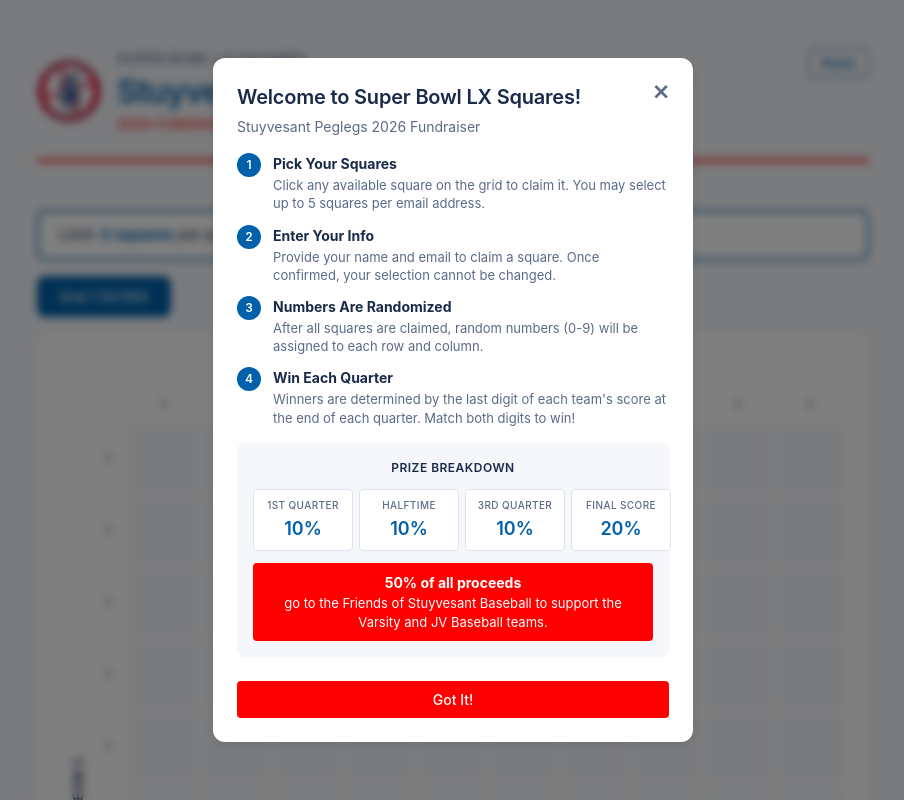
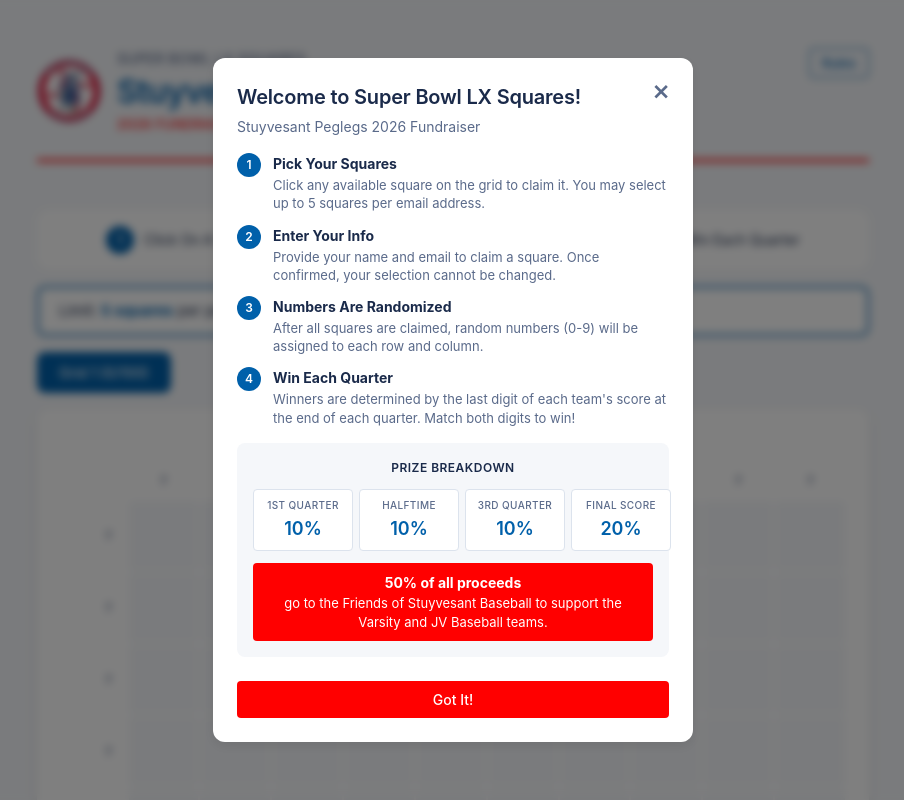
Before and after one commit to stevemarchese/superbowl-squares, a Flask app: page / in a window 1280 px wide. Shown: the whole page, without its empty margins (187-1091 px from the left). Run offline with Flask 3, Linux system fonts and the light colour scheme; data comes from the database, SQL or seed files in the repository.

Commit message:
Add quick steps guide above the grid

```diff
--- a/static/style.css
+++ b/static/style.css
@@ -158,6 +158,48 @@ body {
 
 .limit-control.admin-only.visible {
     display: flex !important;
+}
+
+/* Quick Steps */
+.quick-steps {
+    display: flex;
+    justify-content: center;
+    gap: 24px;
+    flex-wrap: wrap;
+    margin-bottom: 16px;
+    padding: 16px;
+    background: var(--color-surface);
+    border-radius: var(--radius-lg);
+    box-shadow: var(--shadow-sm);
+}
+
+.step-item {
+    display: flex;
+    align-items: center;
+    gap: 10px;
+}
+
+.step-number {
+    width: 28px;
+    height: 28px;
+    background: var(--color-blue);
+    color: white;
+    border-radius: 50%;
+    display: flex;
+    align-items: center;
+    justify-content: center;
+    font-weight: 600;
+    font-size: 14px;
+    flex-shrink: 0;
+}
+
+.step-text {
+    font-size: 14px;
+    color: var(--color-text);
+}
+
+.step-text strong {
+    color: var(--color-blue);
 }
 
 .admin-link {
--- a/templates/index.html
+++ b/templates/index.html
@@ -35,6 +35,25 @@
                 <label for="team2">Team 2 (rows):</label>
                 <input type="text" id="team2" placeholder="Team 2">
                 <button onclick="saveTeamName(2)">Save</button>
+            </div>
+        </div>
+
+        <div class="quick-steps">
+            <div class="step-item">
+                <span class="step-number">1</span>
+                <span class="step-text">Click On A Square</span>
+            </div>
+            <div class="step-item">
+                <span class="step-number">2</span>
+                <span class="step-text">Enter Your Info</span>
+            </div>
+            <div class="step-item">
+                <span class="step-number">3</span>
+                <span class="step-text">Venmo <strong>susan-mui-1</strong></span>
+            </div>
+            <div class="step-item">
+                <span class="step-number">4</span>
+                <span class="step-text">Win Each Quarter</span>
             </div>
         </div>
 
```
